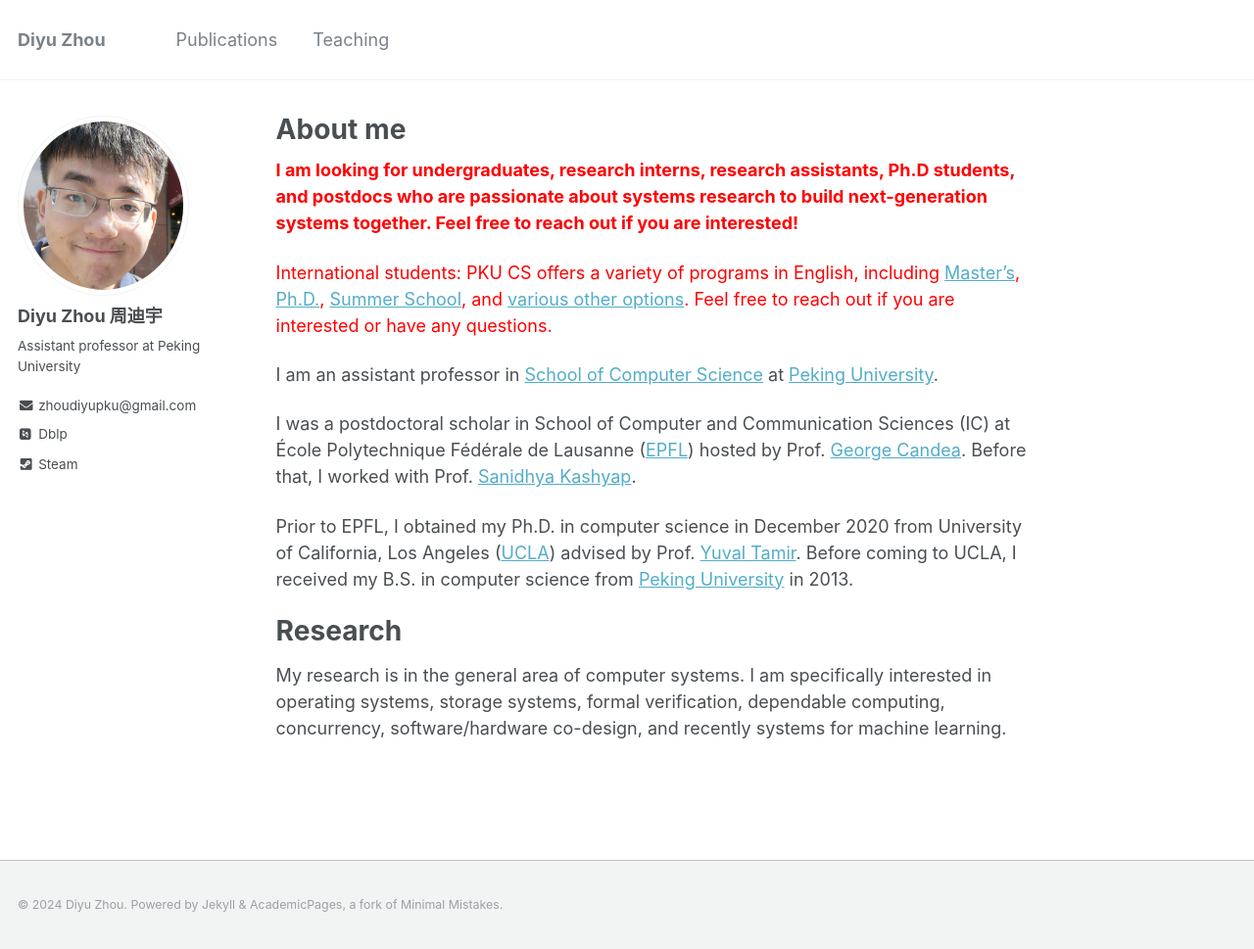
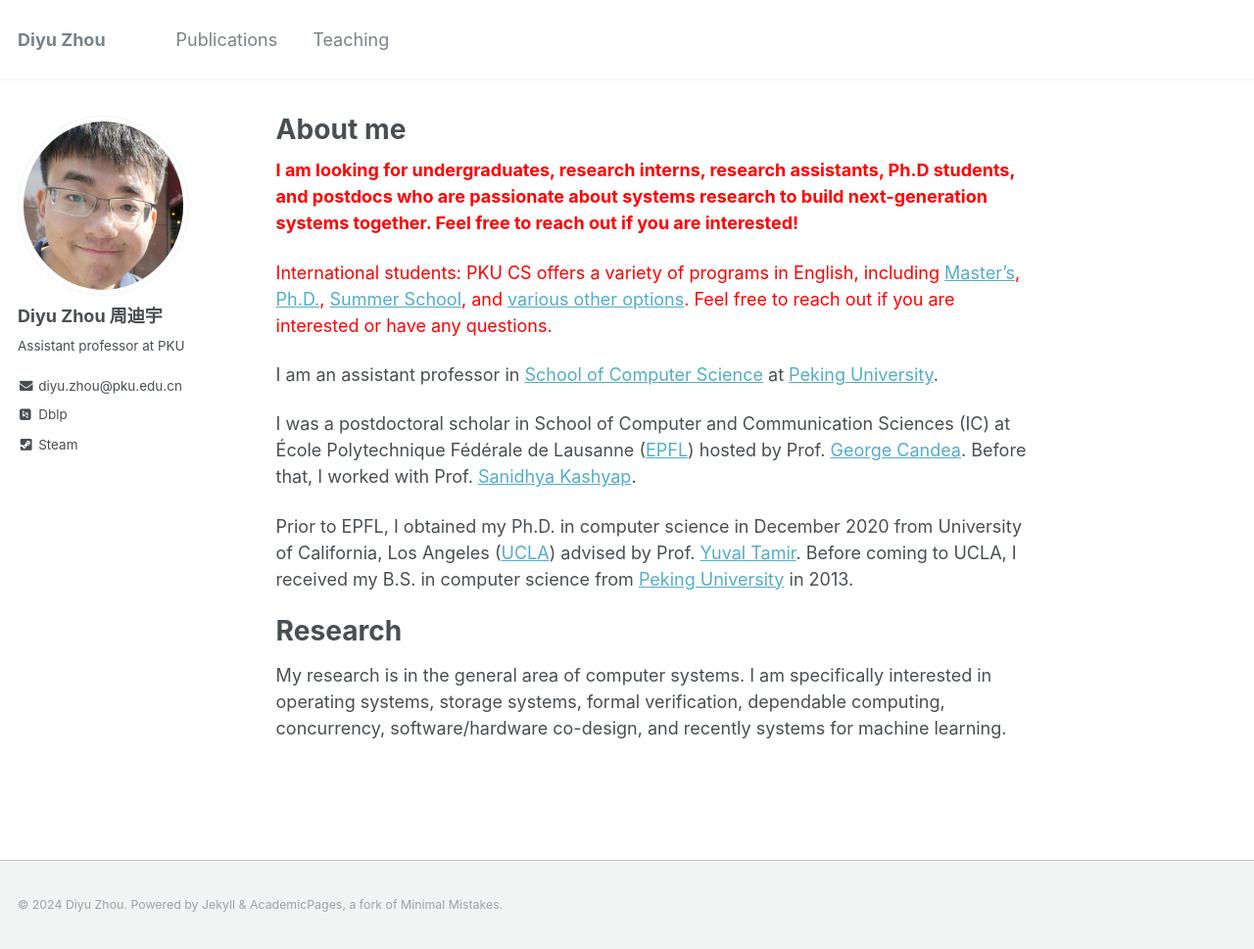
Before and after one commit to zhou-diyu/zhou-diyu.github.io, a Jekyll site: the page built from _pages/about.md, in a window 1280 px wide and 969 px high. Shown: the whole window at 98% size. Built offline with Jekyll 4.4.1, drawn with Linux system fonts in a browser that asks for light colours; some web fonts are replaced.

Commit message:
fix email

```diff
--- a/_config.yml
+++ b/_config.yml
@@ -79,7 +79,7 @@ analytics:
 # Site Author
 author:
   name             : "Diyu Zhou 周迪宇"
-  bio              : "Assistant professor at Peking University"
+  bio              : "Assistant professor at PKU"
   #avatar           : "photo1.jpg"
   avatar           : "photo3.jpg"
   #avatar           : "photo2.jpg"
@@ -88,7 +88,7 @@ author:
   pubmed           :
   googlescholar    :
   dblp             : "https://dblp.org/pid/223/6823.html"
-  email            : "zhoudiyupku@gmail.com"
+  email            : "diyu.zhou@pku.edu.cn"
   researchgate     :  # example: "https://www.researchgate.net/profile/yourprofile"
   uri              :
   bitbucket        :
```
